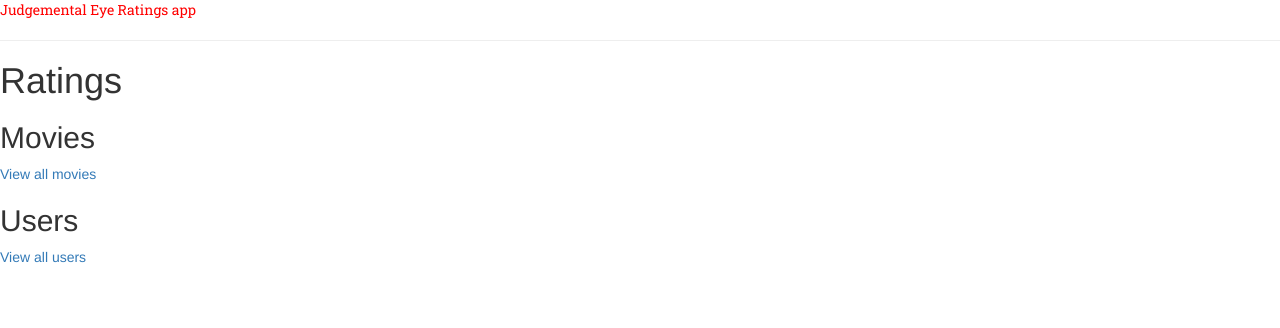
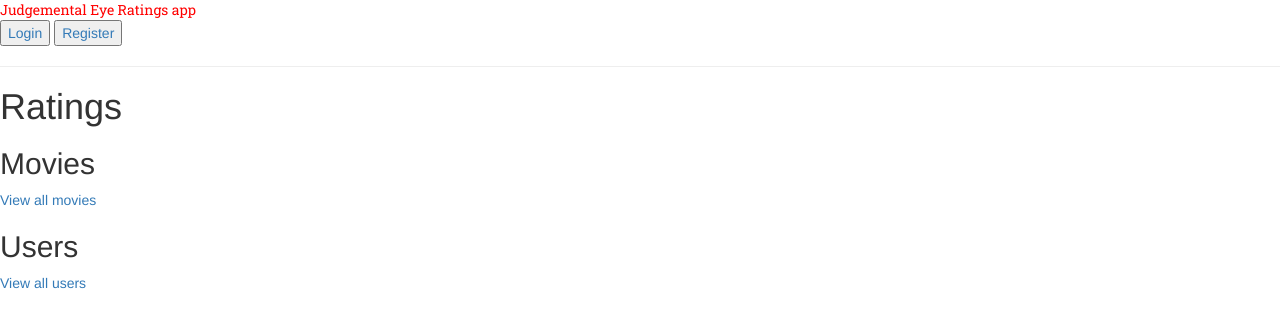
Before and after one commit to HannahSchafer/ratings, a Flask app: page / in a window 1280 px wide. Shown: the top 328 px of the page. Run offline with Flask 2, Linux system fonts and the light colour scheme; some libraries are stand-ins or nearby versions.

Commit message:
added session and login validation

```diff
--- a/server.py
+++ b/server.py
@@ -23,6 +23,8 @@ app.jinja_env.undefined = StrictUndefined
 @app.route('/')
 def index():
     """Homepage."""
+
+    session["logged_in"] = session.get('logged_in', False)
 
     return render_template("homepage.html")
 
@@ -52,6 +54,7 @@ def process_registration():
 
     if existing_user:
         flash("Great job! You already exist in our universe!")
+
     else:
         new_user = User(email=given_email, password=given_password)
 
@@ -62,15 +65,34 @@ def process_registration():
         db.session.commit()
         flash("Great job! Welcome to our universe! Get ready to pass judgement.")
 
-    return redirect("/")
+    return render_template("login_form.html")
 
 
+@app.route('/login-form')
+def show_login():
+    """Display login form."""
 
+    return render_template("login_form.html")
 
+@app.route('/login-validation')
+def check_login():
+    """Compares login info to database info."""
 
-    return given_email
+    email = request.args.get("email")
+    password = request.args.get("password")
 
+    valid_user = User.query.filter((User.email==email) & (User.password==
+                                    password)).first()
 
+    if valid_user:
+        # add state of logged-in-ness to session
+        session["logged_in"] = True
+        # redirect to '/'
+        flash("You are logged in now.")
+        return redirect("/")
+    else:
+        flash("Username and password do not match. please try again")
+        return redirect("/login-form")
 
 
 if __name__ == "__main__":
--- a/templates/base.html
+++ b/templates/base.html
@@ -8,6 +8,12 @@
 </head>
 <body>
  <div class="roboto">Judgemental Eye Ratings app</div>
+ {% if session['logged_in'] == true %}
+    <p>You are logged in</p>
+ {% else %}
+    <a href="/login-form"><button>Login</button></a>
+    <a href="/registration-form"><button>Register</button></a>
+ {% endif %}
   <hr>
 
   {% block content %} put your content here {% endblock %}
```
Also changed, not shown: templates/login_form.html (added, +22 -0 lines).
